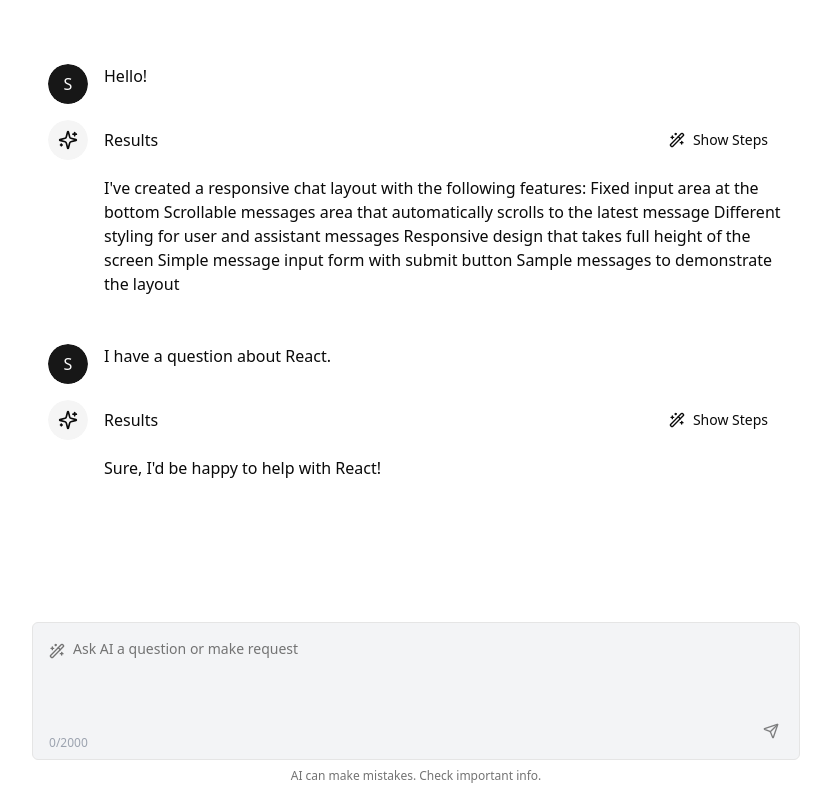
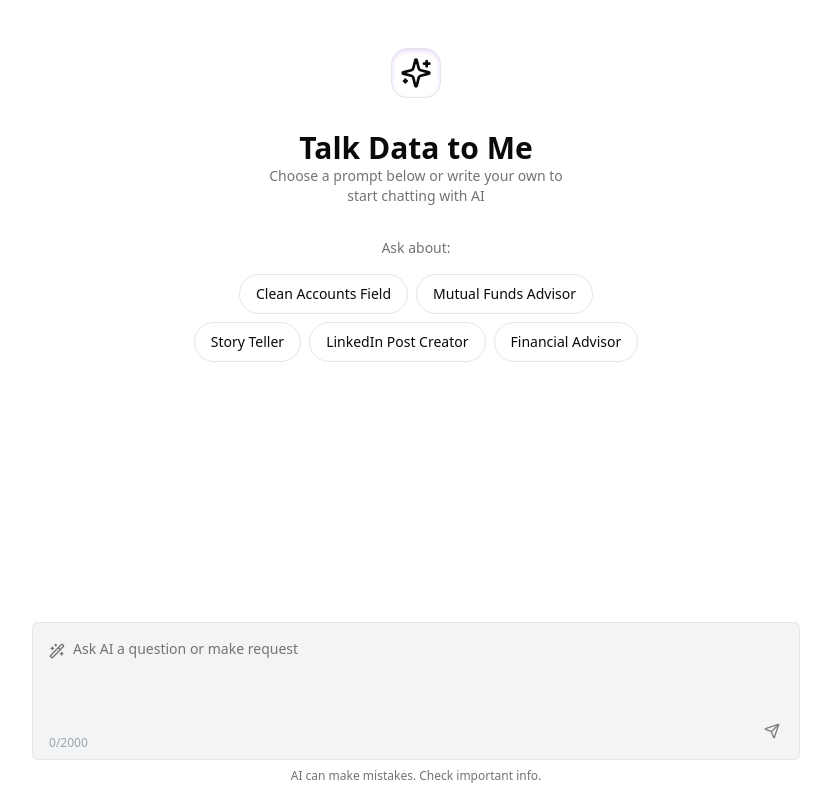
Before and after one commit to khowalyashu/ai-fullstack-tutorial, a React (Vite) app in the folder client/: page / in a window 1280 px wide. Shown: the whole page, without its empty margins (224-1055 px from the left). Built offline with nearby package versions, Linux system fonts and the light colour scheme.

Commit message:
completed streaming and aborting

```diff
--- a/client/src/App.tsx
+++ b/client/src/App.tsx
@@ -1,4 +1,4 @@
-import { useEffect, useState } from "react";
+import { useEffect, useRef, useState } from "react";
 import ChatInput from "./components/chat/chat-input"
 import ChatMessages from "./components/chat/chat-messages"
 import ChatPrompts from "./components/chat/chat-prompts"
@@ -11,22 +11,79 @@ export interface Message {
 }
 
 function App() {
-  const [messages, setMessages] = useState<Message[]>([
-    { id: 1, text: "Hello!", sender: "user" },
-    {
-      id: 2, text: `I've created a responsive chat layout with the following features:
+  const [messages, setMessages] = useState<Message[]>([]);
+  const { messagesEndRef, scrollToBottom } = useScrollBottom()
+  const [isStreaming, setIsStreaming] = useState(false)
+  const abortControllerRef = useRef<AbortController | null>(null);
 
-  Fixed input area at the bottom
-  Scrollable messages area that automatically scrolls to the latest message
-  Different styling for user and assistant messages
-  Responsive design that takes full height of the screen
-  Simple message input form with submit button
-  Sample messages to demonstrate the layout`, sender: "assistant"
-    },
-    { id: 3, text: "I have a question about React.", sender: "user" },
-    { id: 4, text: "Sure, I'd be happy to help with React!", sender: "assistant" }
-  ]);
-  const {messagesEndRef, scrollToBottom} = useScrollBottom()
+  const mockResponse = "I understand your question. Let me explain this in detail. React is a JavaScript library for building user interfaces. It lets you create reusable UI components that manage their own state.";
+
+  const streamResponse = async (response: string) => {
+    setIsStreaming(true);
+    const newMessageId = messages.length + 2;
+
+    abortControllerRef.current = new AbortController();
+    const signal = abortControllerRef.current.signal;
+
+    // Initialize streaming message
+    setMessages(prev => [...prev, { id: newMessageId, text: "", sender: "assistant" }]);
+
+    // Stream each character
+    try {
+      for (let i = 0; i < response.length; i++) {
+        // Check if streaming has been aborted
+        if (signal.aborted) {
+          break;
+        }
+
+        await new Promise((resolve, reject) => {
+          const timeoutId = setTimeout(resolve, 25);
+
+          // If aborted, clear timeout and reject
+          signal.addEventListener('abort', () => {
+            clearTimeout(timeoutId);
+            reject(new Error('Stream aborted'));
+          });
+        });
+
+        setMessages(prev =>
+          prev.map(msg =>
+            msg.id === newMessageId
+              ? { ...msg, text: response.slice(0, i + 1) }
+              : msg
+          )
+        );
+      }
+    } catch (error) {
+      if (error instanceof Error && error.message !== 'Stream aborted') {
+        console.error('Streaming error:', error);
+      }
+    } finally {
+      setIsStreaming(false);
+      abortControllerRef.current = null;
+    }
+  };
+
+  const handleStopGeneration = () => {
+    if (abortControllerRef.current) {
+      abortControllerRef.current.abort();
+    }
+  };
+
+  const handleSubmit = async (message: string, setMessage: React.Dispatch<React.SetStateAction<string>>, resetHeight: () => void) => {
+
+    if (message.trim()) {
+      setMessages((prevMessages) => [
+        ...prevMessages,
+        { id: prevMessages.length + 1, text: message, sender: "user" }
+      ]);
+      setMessage("");
+      resetHeight()
+      await new Promise(resolve => setTimeout(resolve, 500));
+      await streamResponse(mockResponse);
+    }
+  }
+
 
   useEffect(() => {
     scrollToBottom();
@@ -35,13 +92,14 @@ function App() {
   return (
     <div className="flex flex-col h-screen">
       <div className="flex-1 overflow-y-auto">
-        <ChatMessages messages={messages} />
-        {/* <ChatPrompts /> */}
+        {messages.length > 0 ? <ChatMessages messages={messages} /> :
+          <ChatPrompts />
+        }
         <div ref={messagesEndRef} />
       </div>
       <div className="w-full mx-auto max-w-md sm:max-w-xl md:max-w-2xl lg:max-w-3xl mb-4">
         <div className="flex flex-col items-center gap-2">
-          <ChatInput setMessages={setMessages} />
+          <ChatInput handleSubmit={handleSubmit} isStreaming={isStreaming} handleStopGeneration={handleStopGeneration} />
           <p className="text-muted-foreground text-xs">AI can make mistakes. Check important info.</p>
         </div>
       </div>
--- a/client/src/components/chat/chat-input.tsx
+++ b/client/src/components/chat/chat-input.tsx
@@ -1,17 +1,19 @@
-import {  useState } from "react"
-import { SendIcon, WandSparklesIcon } from "lucide-react"
+import { useState } from "react"
+import { SendIcon, StopCircleIcon, WandSparklesIcon } from "lucide-react"
 import { motion } from 'motion/react'
 
 import { Textarea } from "../ui/textarea"
 import { Button } from "../ui/button"
 import { useAdjustHeight } from "@/hooks/use-adjust-height"
-import { Message } from "@/App"
+
 
 interface ChatInputProps {
-    setMessages: React.Dispatch<React.SetStateAction<Message[]>>
+    handleSubmit: (message: string, setMessage: React.Dispatch<React.SetStateAction<string>>, resetHeight: () => void) => Promise<void>
+    isStreaming: boolean
+    handleStopGeneration:() => void
 }
 
-function ChatInput({ setMessages }: ChatInputProps) {
+function ChatInput({ handleSubmit, isStreaming, handleStopGeneration }: ChatInputProps) {
     const [message, setMessage] = useState("")
     const { textareaRef, adjustHeight, resetHeight } = useAdjustHeight()
 
@@ -20,17 +22,20 @@ function ChatInput({ setMessages }: ChatInputProps) {
         setMessage(e.target.value)
     }
 
-    const handleMessageSubmit = (e: React.MouseEvent<HTMLButtonElement, MouseEvent>) => {
+
+    const handleMessageSubmit = (e: React.MouseEvent<HTMLButtonElement, MouseEvent> | React.KeyboardEvent<HTMLTextAreaElement>) => {
         e.preventDefault()
-        if (message.trim()) {
-            setMessages((prevMessages) => [
-                ...prevMessages,
-                { id: prevMessages.length + 1, text: message, sender: "user" }
-            ]);
-            setMessage("");
-            resetHeight()
+        handleSubmit(message, setMessage, resetHeight)
+    }
+
+    const handleKeyDown = (e: React.KeyboardEvent<HTMLTextAreaElement>) => {
+        if (e.key === 'Enter') {
+            if (!e.shiftKey) {
+                e.preventDefault();
+                handleMessageSubmit(e);
+            }
         }
-    }
+    };
 
     return (
         <div className="border sm:rounded-md bg-gray-100 p-2 w-full">
@@ -44,6 +49,8 @@ function ChatInput({ setMessages }: ChatInputProps) {
                         ref={textareaRef}
                         value={message}
                         onChange={handleMessageOnChange}
+                        onKeyDown={handleKeyDown}
+                        disabled={isStreaming}
                         className="pl-8 resize-none border-none bg-transparent focus-visible:ring-0 focus-visible:ring-offset-0 overflow-y-auto"
                         placeholder="Ask AI a question or make request"
                         id="message-2" />
@@ -51,10 +58,20 @@ function ChatInput({ setMessages }: ChatInputProps) {
                 <WandSparklesIcon className="absolute top-3 left-2 text-muted-foreground h-4 w-4" />
             </div>
             <div className="flex items-end justify-between">
-                <p className="text-xs text-gray-400 ml-2">{message.length}/2000</p>
-                <Button onClick={handleMessageSubmit} variant={message.length === 0 ? "ghost" : "default"} size="icon" disabled={message.length === 0}>
-                    <SendIcon />
-                </Button>
+                <div className="text-xs text-gray-400 ml-2 flex flex-row gap-4 justify-between w-full">
+                    <p >{message.length}/2000</p>
+                    {message.length > 0 && <p className="mr-4">Use <code className="bg-muted">shift + enter</code> for new line</p>}
+                </div>
+                {
+                    isStreaming ?
+                        <Button onClick={handleStopGeneration} variant={"default"} size="icon">
+                            <StopCircleIcon className="animate-spin" />
+                        </Button>
+                        :
+                        <Button onClick={handleMessageSubmit} variant={message.length > 0 ? "default" : "ghost"} size="icon" disabled={message.length > 0 ? false : true}>
+                            <SendIcon />
+                        </Button>
+                }
             </div>
         </div>
 
```
